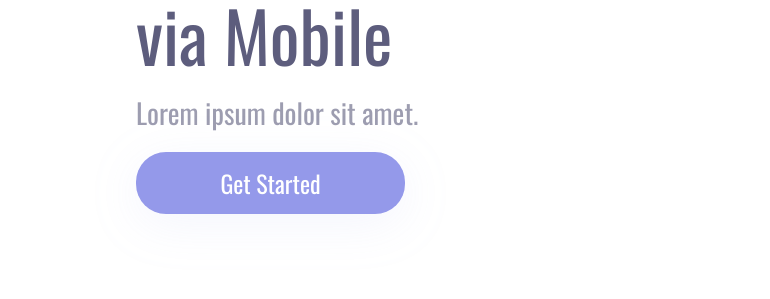
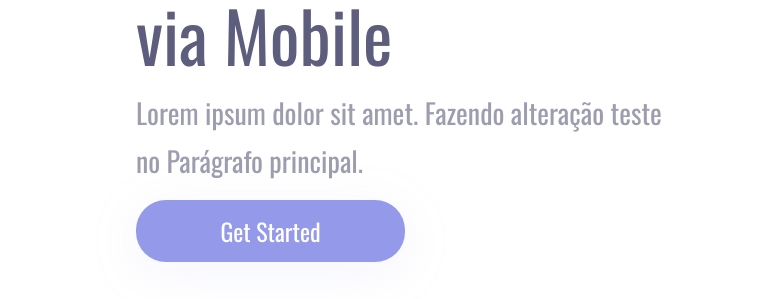
Before and after one commit to Rick-Pacheco/primeiro-projeto-responsivo, a plain HTML site: page index.html in a window 1280 px wide. Shown: the part 406-705 px from the top of the page, 0-770 px from the left. Drawn offline with nearby package versions, Linux system fonts and the light colour scheme.

Commit message:
Alteração do parágrafo principal no arquivo html.

```diff
--- a/index.html
+++ b/index.html
@@ -12,7 +12,7 @@
 <body>
     <section class="section-txt">
         <h1>Easy Shopping via Mobile</h1>
-        <p>Lorem ipsum dolor sit amet.  </p>
+        <p>Lorem ipsum dolor sit amet. Fazendo alteração teste no Parágrafo principal.  </p>
 
         <button>Get Started</button>
     </section>
```
